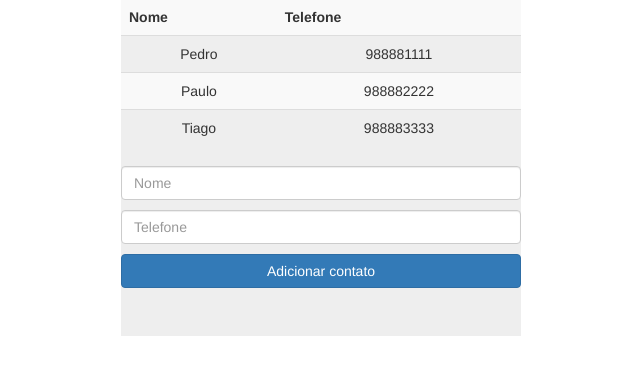
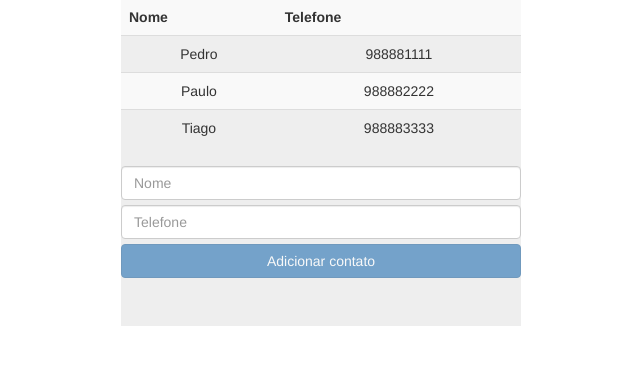
Before and after one commit to ItaloSSilva19/ANGULARJS--lista-telefonica, a plain HTML site: page index.html in a window 1280 px wide. Shown: the part 136-510 px from the top of the page, without its empty margins (319-959 px from the left). Drawn offline with nearby package versions, Linux system fonts and the light colour scheme.

```diff
--- a/index.html
+++ b/index.html
@@ -14,7 +14,7 @@
 			margin-top: 20px;
 		}
 		.form-control {
-			margin-bottom: 10px;
+			margin-bottom: 5px;
 		}
 	</style>
 
@@ -55,7 +55,7 @@
 			</hr>
 			<input class="form-control" type="text" placeholder="Nome" ng-model="contato.nome" />
 			<input class="form-control" type="text" placeholder="Telefone" ng-model="contato.telefone" />
-			<button class="btn btn-primary btn-block" ng-click="adicionarContato(contato)">
+			<button class="btn btn-primary btn-block" ng-click="adicionarContato(contato)" ng-disabled="!contato.nome || !contato.telefone">
 				Adicionar contato
 			</button>
 		</div>
```
Also changed, not shown: 2 other files.
